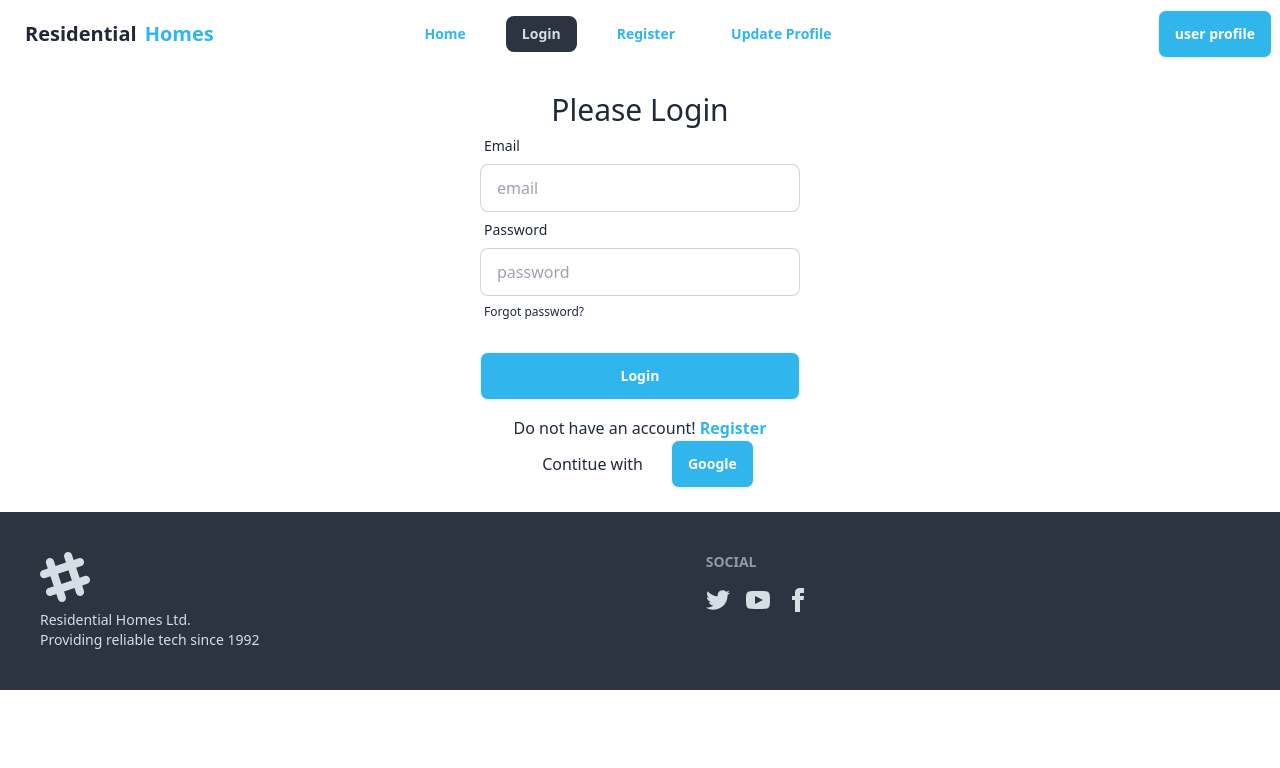
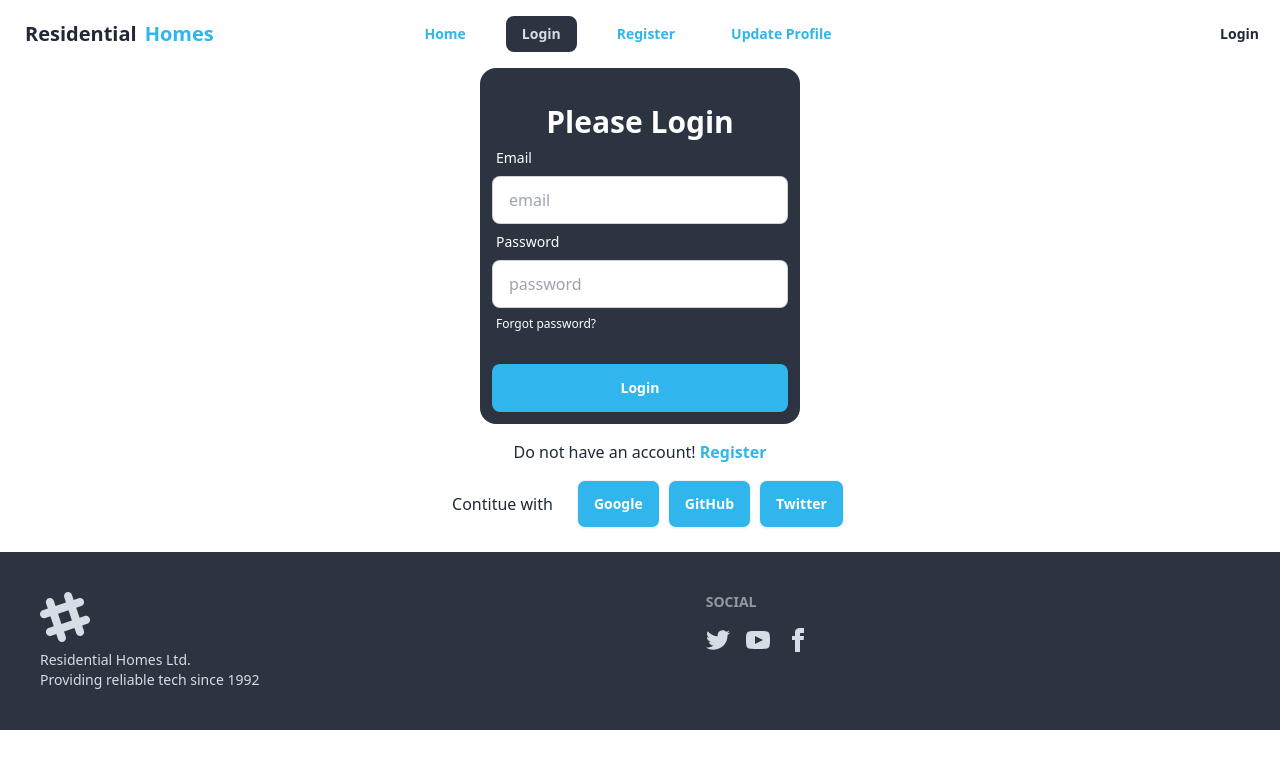
Before and after one commit to SohelDewan/react-real-estate, a React (Vite) app: page /login in a window 1280 px wide. Shown: the top 768 px of the page. Built offline with nearby package versions, Linux system fonts and the light colour scheme; no server answers.

Commit message:
twitter auth added

```diff
--- a/src/FirebaseProvider/FirebaseProvider.jsx
+++ b/src/FirebaseProvider/FirebaseProvider.jsx
@@ -1,6 +1,7 @@
-import { GoogleAuthProvider, createUserWithEmailAndPassword, onAuthStateChanged, signInWithEmailAndPassword, signInWithPopup } from "firebase/auth";
+import { GithubAuthProvider, GoogleAuthProvider, createUserWithEmailAndPassword, onAuthStateChanged, signInWithEmailAndPassword, signInWithPopup, signOut } from "firebase/auth";
 import { createContext, useEffect, useState } from "react";
 import auth from "../components/Firebase/FirebaseConfig";
+import { TwitterAuthProvider } from "firebase/auth/cordova";
 
 export const AuthContext = createContext(null)
 
@@ -19,6 +20,11 @@ const FirebaseProvider = ({children}) => {
     const signInUser = (email, password) => {
         return signInWithEmailAndPassword(auth, email, password)
     }
+    //sign out user
+    const logout = ()=>{
+        setUser(null);
+        signOut(auth)
+    }
      //observe changes
      useEffect(()=>{
         onAuthStateChanged(auth, (user) => {
@@ -28,16 +34,29 @@ const FirebaseProvider = ({children}) => {
           });
     },[])
     // social auth provider
+    // google login
     const googleProvider = new GoogleAuthProvider();
-    // google login
     const googleLogin = ()=>{
         return signInWithPopup(auth, googleProvider)
     }
-
+    // Github login
+    const githubProvider = new GithubAuthProvider();
+    const githubLogin = ()=>{
+        return signInWithPopup(auth, githubProvider)
+    }
+    // Twitter login
+    const twitterProvider = new TwitterAuthProvider();
+    const twitterLogin = ()=>{
+        return signInWithPopup(auth, twitterProvider)
+    }
     const allValues = {
         createUser,
         signInUser,
         googleLogin,
+        githubLogin,
+        twitterLogin,
+        logout,
+        user,
     }
     return (
         <AuthContext.Provider value={allValues}>
--- a/src/components/Login.jsx
+++ b/src/components/Login.jsx
@@ -14,40 +14,40 @@ const Login = () => {
   };
   return (
     <div>
-      <form onSubmit={handleLogin} className="md:w-3/4 lg:w-1/4 mx-auto">
-        <h2 className="text-3xl text-center mt-6">Please Login</h2>
+      <form onSubmit={handleLogin} className="md:w-3/4 lg:w-1/4 mx-auto bg-[#2B3440] p-3 rounded-2xl text-white">
+        <h2 className="text-3xl text-center mt-6 font-bold">Please Login</h2>
 
         <div className="form-control">
           <label className="label">
-            <span className="label-text">Email</span>
+            <span className="label-text text-white">Email</span>
           </label>
           <input
             type="email"
             name="email"
             placeholder="email"
-            className="input input-bordered"
+            className="input input-bordered text-[#30B6EC]"
             required
           />
         </div>
         <div className="form-control">
           <label className="label">
-            <span className="label-text">Password</span>
+            <span className="label-text text-white">Password</span>
           </label>
           <input
             type="password"
             name="password"
             placeholder="password"
-            className="input input-bordered"
+            className="input input-bordered text-[#30B6EC]"
             required
           />
           <label className="label">
-            <a href="#" className="label-text-alt link link-hover">
+            <a href="#" className="label-text-alt link link-hover text-white">
               Forgot password?
             </a>
           </label>
         </div>
         <div className="form-control mt-6">
-          <button className="btn bg-[#30B6EC] text-white">Login</button>
+          <button className="btn bg-[#30B6EC] text-white border-0">Login</button>
         </div>
       </form>
       <p className="text-center mt-4">Do not have an account!  <Link className="text-[#30B6EC] font-bold" to='/register'> Register</Link></p>
--- a/src/components/Navbar.jsx
+++ b/src/components/Navbar.jsx
@@ -1,14 +1,24 @@
-import { NavLink } from "react-router-dom";
-
+import { Link, NavLink } from "react-router-dom";
+import useAuth from "../Hooks/useAuth";
 
 const Navbar = () => {
-
-    const nabLinks = <>
-         <li className="md:mr-6"><NavLink to='/'>Home</NavLink></li>
-         <li className="md:mr-6"><NavLink to='/login'>Login</NavLink></li>
-         <li className="md:mr-6"><NavLink to='/register'>Register</NavLink></li>
-         <li className="md:mr-6"><NavLink to='/update-profile'>Update Profile</NavLink></li>
+  const { logout, user } = useAuth();
+  const nabLinks = (
+    <>
+      <li className="md:mr-6">
+        <NavLink to="/">Home</NavLink>
+      </li>
+      <li className="md:mr-6">
+        <NavLink to="/login">Login</NavLink>
+      </li>
+      <li className="md:mr-6">
+        <NavLink to="/register">Register</NavLink>
+      </li>
+      <li className="md:mr-6">
+        <NavLink to="/update-profile">Update Profile</NavLink>
+      </li>
     </>
+  );
 
   return (
     <div className="navbar bg-base-100">
@@ -34,18 +44,49 @@ const Navbar = () => {
             tabIndex={0}
             className="menu menu-sm dropdown-content mt-3 z-[1] p-2 shadow bg-base-100 rounded-box w-52"
           >
-           {nabLinks}
+            {nabLinks}
           </ul>
         </div>
-        <a className="btn btn-ghost text-xl">Residential<span className="text-[#30B6EC]">Homes</span></a>
+        <a className="btn btn-ghost text-xl">
+          Residential<span className="text-[#30B6EC]">Homes</span>
+        </a>
       </div>
       <div className="navbar-center hidden lg:flex">
         <ul className="menu menu-horizontal px-1 text-[#30B6EC] font-bold">
-        {nabLinks}
+          {nabLinks}
         </ul>
       </div>
       <div className="navbar-end">
-        <a className="btn bg-[#30B6EC] text-white">user profile</a>
+        {user ? (
+          <div className="dropdown dropdown-end">
+            <label tabIndex={0} className="btn btn-ghost btn-circle avatar">
+              <div className="w-10 rounded-full">
+                <img
+                  src={user?.photoURL || "https://i.ibb.co/m8CkQrr/sohel.jpg"}
+                />
+              </div>
+            </label>
+            <ul
+              tabIndex={0}
+              className="menu menu-sm dropdown-content mt-3 z-[11] p-2 shadow bg-base-100 rounded-box w-52"
+            >
+              <li>
+                <button className="btn btn-sm  btn-ghost">
+                  {user?.displayName || "user name not found"}
+                </button>
+              </li>
+              <li>
+                <button onClick={logout} className="btn btn-sm  btn-ghost">
+                  Logout
+                </button>
+              </li>
+            </ul>
+          </div>
+        ) : (
+          <Link to="/login">
+            <button className="btn btn-sm  btn-ghost">Login</button>
+          </Link>
+        )}
       </div>
     </div>
   );
--- a/src/components/Register.jsx
+++ b/src/components/Register.jsx
@@ -35,37 +35,37 @@ const Register = () => {
     return (
         <div>
             <div>
-                <h2 className="text-3xl my-4 text-center">Please Register</h2>
-                <form onSubmit={handleRegister} className=" md:w-3/4 lg:w-1/4 mx-auto">
+                <form onSubmit={handleRegister} className=" md:w-3/4 lg:w-1/4 mx-auto  bg-[#2B3440] p-3 rounded-2xl text-white">
+                <h2 className="text-3xl my-4 text-center font-bold">Please Register</h2>
                     <div className="form-control">
                         <label className="label">
-                            <span className="label-text">Name</span>
+                            <span className="label-text text-white">Name</span>
                         </label>
-                        <input type="text" required name="name" placeholder="Name" className="input input-bordered"/>
+                        <input type="text" required name="name" placeholder="Name" className="input input-bordered text-[#30B6EC]"/>
                     </div>
                     <div className="form-control">
                         <label className="label">
-                            <span className="label-text">Photo URL</span>
+                            <span className="label-text text-white">Photo URL</span>
                         </label>
-                        <input type="text" required name="photo" placeholder="Photo URL" className="input input-bordered" />
+                        <input type="text" required name="photo" placeholder="Photo URL" className="input input-bordered text-[#30B6EC]" />
                     </div>
                     <div className="form-control">
                         <label className="label">
-                            <span className="label-text">Email</span>
+                            <span className="label-text text-white">Email</span>
                         </label>
-                        <input type="email" required name="email" placeholder="Email" className="input input-bordered" />
+                        <input type="email" required name="email" placeholder="Email" className="input input-bordered text-[#30B6EC]" />
                     </div>
                     <div className="form-control">
                         <label className="label">
-                            <span className="label-text">Password</span>
+                            <span className="label-text text-white">Password</span>
                         </label>
-                        <input type="password" required name="password" placeholder="Password" className="input input-bordered" />
+                        <input type="password" required name="password" placeholder="Password" className="input input-bordered text-[#30B6EC]" />
                         <label className="label">
                             <a href="#" className="label-text-alt link link-hover">Forgot password?</a>
                         </label>
                     </div>
                     <div className="form-control mt-6">
-                        <button className="btn bg-[#30B6EC] text-white">Register</button>
+                        <button className="btn bg-[#30B6EC] text-white border-0">Register</button>
                     </div>
                 </form>
                 <p className="text-center mt-4">Already have an account? <Link className="text-[#30B6EC] font-bold" to="/login">Login</Link></p>
--- a/src/components/SocialLogin.jsx
+++ b/src/components/SocialLogin.jsx
@@ -2,10 +2,10 @@ import useAuth from "../Hooks/useAuth";
 
 const SocialLogin = () => {
 
-  const { googleLogin } = useAuth();
+  const { googleLogin, githubLogin, twitterLogin } = useAuth();
   return (
     <>
-      <div className="flex mx-auto items-center gap-3 justify-center">
+      <div className="flex mx-auto items-center gap-2 justify-center mt-4">
         <div className="divider">Contitue with</div>
         <button
           onClick={() => googleLogin()}
@@ -13,6 +13,18 @@ const SocialLogin = () => {
         >
           Google
         </button>
+        <button
+          onClick={() => githubLogin()}
+          className="btn bg-[#30B6EC] text-white"
+        >
+          GitHub
+        </button>
+        <button
+          onClick={() => twitterLogin()}
+          className="btn bg-[#30B6EC] text-white"
+        >
+          Twitter
+        </button>
       </div>
     </>
   );
```
Also changed, not shown: 1 other file (tests, documents, lock files or other folders).
